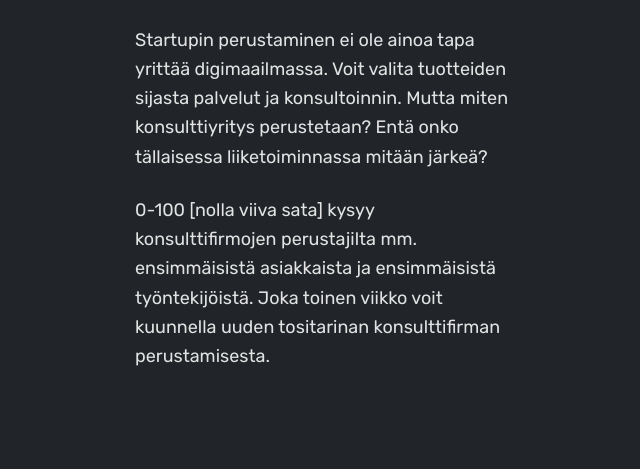
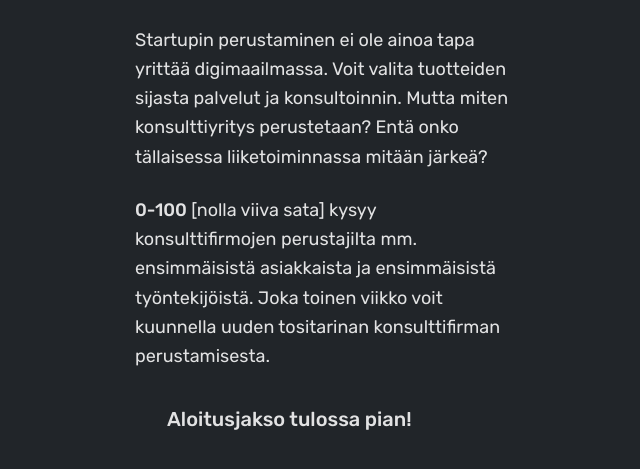
Before and after one commit to jonaskay/nolla-viiva-sata, a Gatsby site: page / in a window 1280 px wide. Shown: the part 279-748 px from the top of the page, without its empty margins (313-953 px from the left). Built offline with nearby package versions, Linux system fonts and the light colour scheme; Gatsby itself is replaced by a stand-in of ours.

Commit message:
Edit copy

```diff
--- a/src/pages/index.js
+++ b/src/pages/index.js
@@ -30,10 +30,13 @@ const IndexPage = () => {
           mitään järkeä?
         </p>
         <p className="my-6">
-          0-100 [nolla viiva sata] kysyy konsulttifirmojen perustajilta mm.
-          ensimmäisistä asiakkaista ja ensimmäisistä työntekijöistä. Joka toinen
-          viikko voit kuunnella uuden tositarinan konsulttifirman
-          perustamisesta.
+          <span className="font-medium">0-100</span> [nolla viiva sata] kysyy
+          konsulttifirmojen perustajilta mm. ensimmäisistä asiakkaista ja
+          ensimmäisistä työntekijöistä. Joka toinen viikko voit kuunnella uuden
+          tositarinan konsulttifirman perustamisesta.
+        </p>
+        <p className="my-8 sm:ml-8 text-xl font-medium">
+          Aloitusjakso tulossa pian!
         </p>
       </div>
     </Layout>
```
